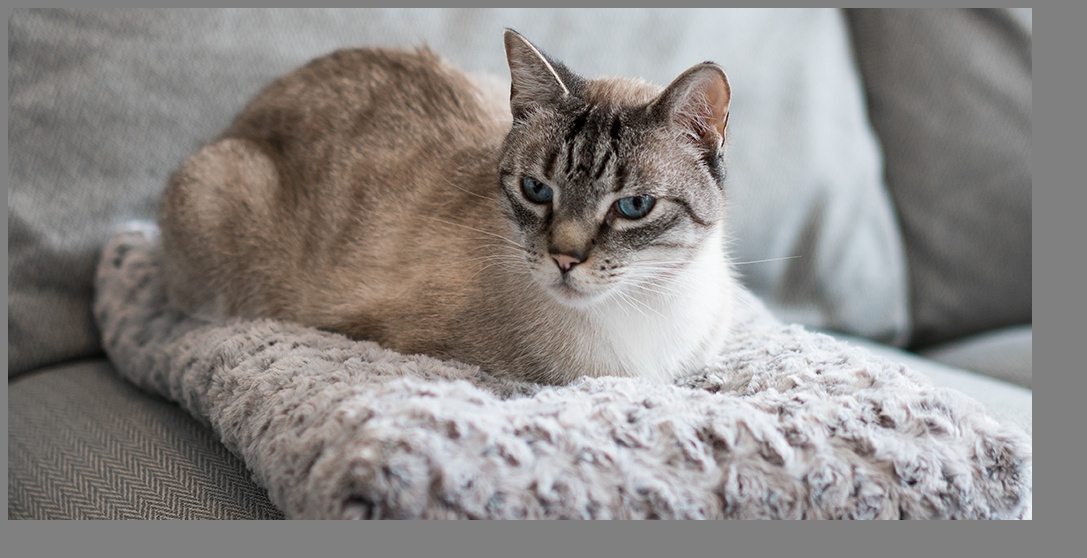
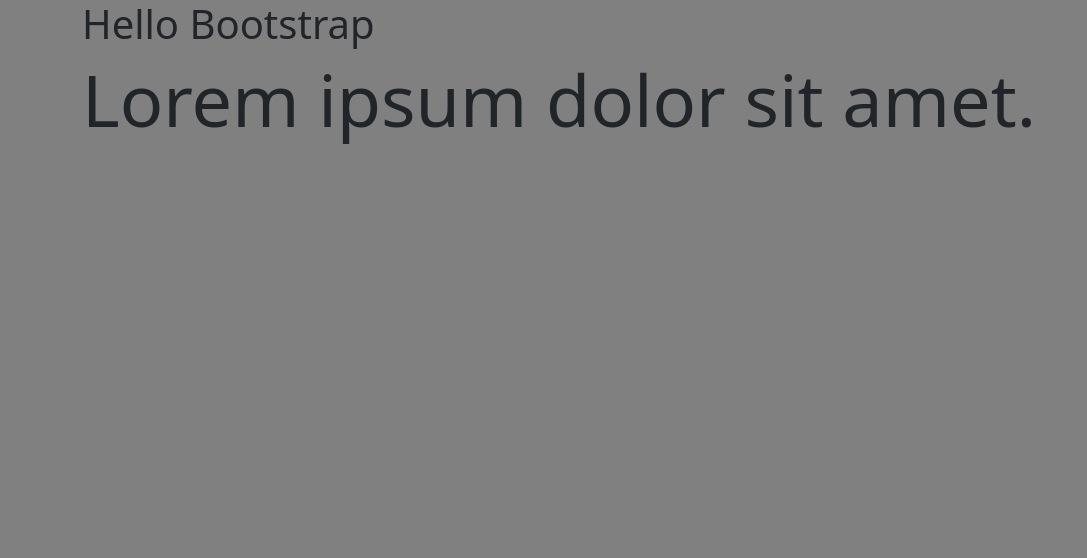
Before and after one commit to Colinmoore06/IntroToBootstrap, a plain HTML site: page index.html in a window 1280 px wide. Shown: the whole page, without its empty margins (0-1087 px from the left). Drawn offline with nearby package versions, Linux system fonts and the light colour scheme.

Commit message:
second commit

```diff
--- a/index.html
+++ b/index.html
@@ -1,24 +1,33 @@
 <!DOCTYPE html>
 <html lang="en">
+
 <head>
     <meta charset="UTF-8">
     <meta name="viewport" content="width=device-width, initial-scale=1.0">
     <title>Bootstrap Demo</title>
-   <style>
-     body {
+    <link href="https://cdn.jsdelivr.net/npm/bootstrap@5.3.8/dist/css/bootstrap.min.css" rel="stylesheet"
+        integrity="sha384-sRIl4kxILFvY47J16cr9ZwB07vP4J8+LH7qKQnuqkuIAvNWLzeN8tE5YBujZqJLB" crossorigin="anonymous">
+    <script src="https://cdn.jsdelivr.net/npm/bootstrap@5.3.8/dist/js/bootstrap.bundle.min.js"
+        integrity="sha384-FKyoEForCGlyvwx9Hj09JcYn3nv7wiPVlz7YYwJrWVcXK/BmnVDxM+D2scQbITxI"
+        crossorigin="anonymous"></script>
+    <style>
+        body {
             background-color: grey;
         }
 
         .customSize {
             width: 200px;
         }
-   </style>
+    </style>
 </head>
+
 <body>
-<div class="customSize">
-    <img src="images/smallCat.jpg" alt="">
-</div>
+    <div class="container">
+        <header>
+            <h1>Hello Bootstrap</h1>
+            <p class="display-2">Lorem ipsum dolor sit amet.</p>
+        </header>
+    </div>
+</body>
 
-
-</body>
 </html>
```
